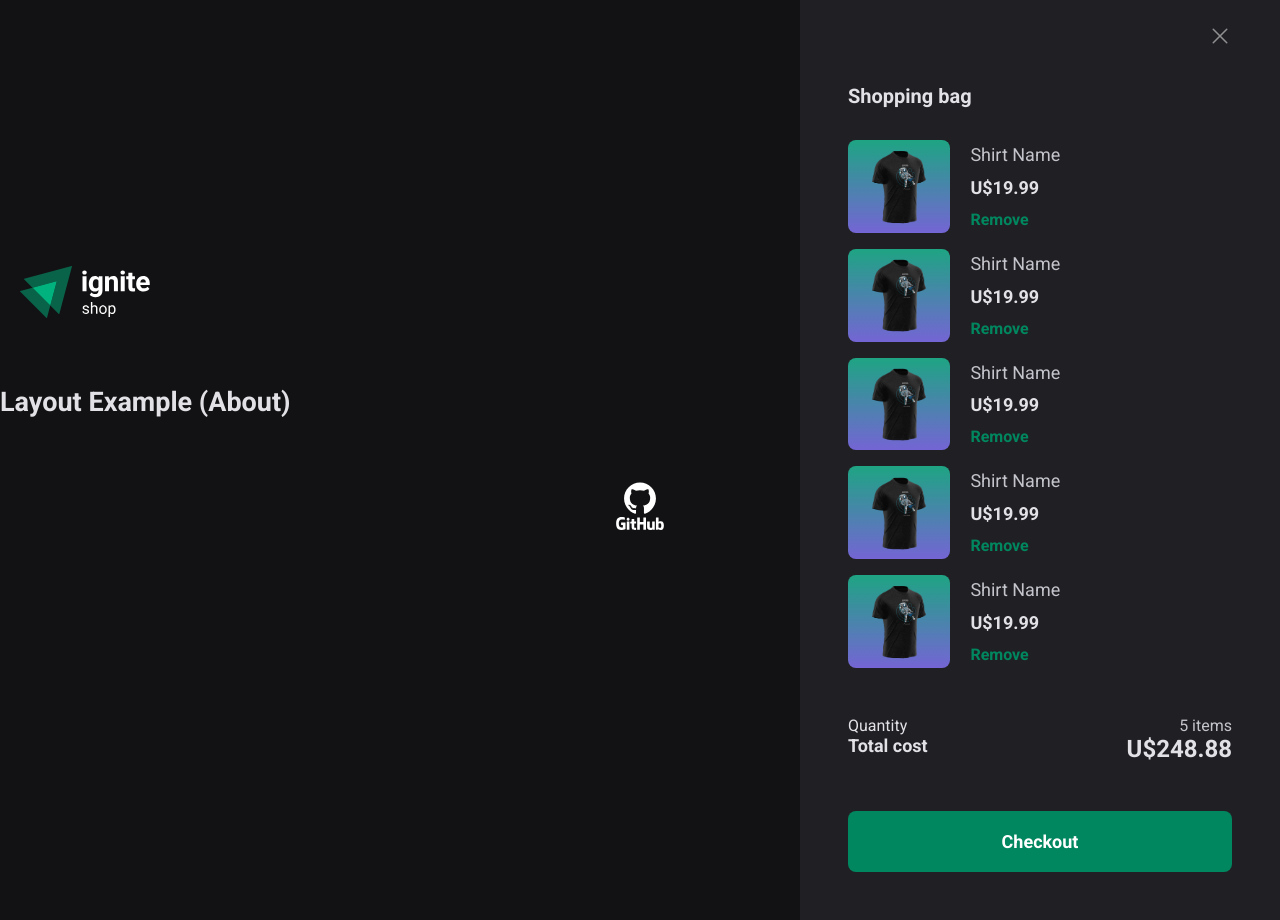
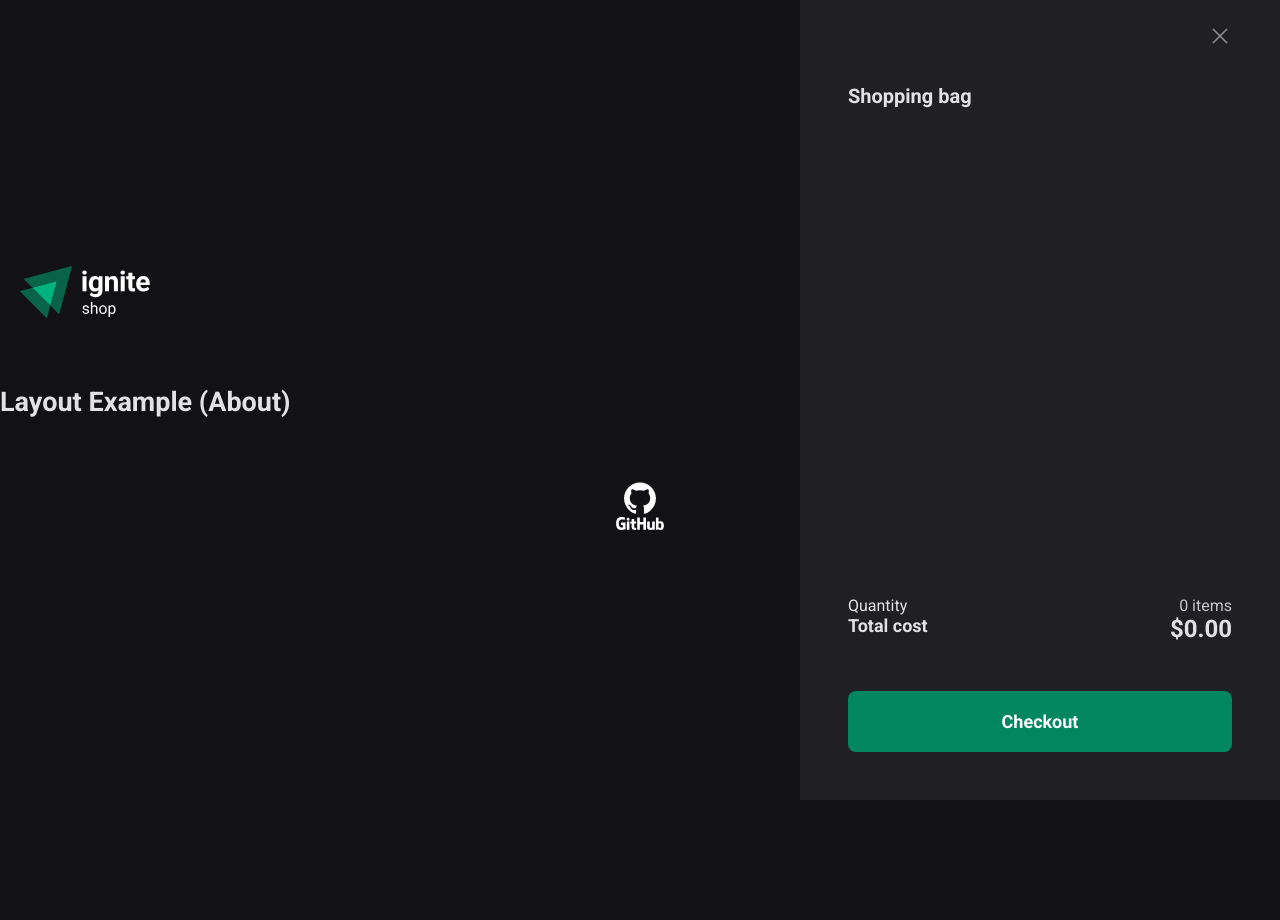
Before and after one commit to cleisonmp/ignite-shop, a Next.js app: page /about in a window 1280 px wide. Both pictures are taken after a click on the button 1244 px from the left and 294 px from the top of the page. After the commit the page ends 800 px from the top, so only its background shows below. Built offline with nearby package versions, Linux system fonts and the light colour scheme.

Commit message:
feat: add shopping cart into the whole app flow :sparkles:

```diff
--- a/src/components/ShoppingCart/index.tsx
+++ b/src/components/ShoppingCart/index.tsx
@@ -1,4 +1,5 @@
-import { useCallback } from 'react'
+import { useCallback, useState } from 'react'
+import axios from 'axios'
 import shallow from 'zustand/shallow'
 
 import { X } from 'phosphor-react'
@@ -16,6 +17,7 @@ import {
   SummaryDetailsContainer,
 } from './shoppingCartStitches'
 import { useShoppingCartDrawer } from '../../lib/stores/ShoppingCartDrawer'
+import { useShoppingCart } from '../../lib/hooks/useShoppingCart'
 
 // eslint-disable-next-line @typescript-eslint/no-empty-interface
 export interface ShoppingCartProps {}
@@ -23,13 +25,44 @@ export interface ShoppingCartProps {}
 //import { useTransition, animated, config } from 'react-spring/web'
 
 export const ShoppingCart = () => {
+  const [isCreatingCheckoutSession, setIsCreatingCheckoutSession] =
+    useState(false)
   const closeShoppingCart = useShoppingCartDrawer(
     useCallback((state) => state.closeShoppingCart, []),
     shallow,
   )
+  const { products, getTotalCost, removeProduct } = useShoppingCart()
+
+  const totalCost = getTotalCost()
 
   const handleCloseShoppingCart = () => {
     closeShoppingCart()
+  }
+
+  const handleRemoveItemFromCart = (productId: string) => {
+    removeProduct(productId)
+  }
+
+  async function handleCheckout() {
+    try {
+      setIsCreatingCheckoutSession(true)
+      const stripeProductList = products.map((product) => {
+        return {
+          price: product.priceId,
+          quantity: 1,
+        }
+      })
+
+      const response = await axios.post('/api/checkout', stripeProductList)
+
+      const { checkoutUrl } = response.data
+
+      window.location.href = checkoutUrl
+    } catch (err) {
+      setIsCreatingCheckoutSession(false)
+
+      alert('Falha ao redirecionar ao checkout!')
+    }
   }
 
   return (
@@ -42,60 +75,41 @@ export const ShoppingCart = () => {
       <h2>Shopping bag</h2>
       <ProductListContainer>
         <ul>
-          <li>
-            <ProductCard imageUrl='/shirt.png' />
-            <ProductInfo>
-              <ProductName>Shirt Name</ProductName>
-              <ProductPrice>U$19.99</ProductPrice>
-              <ButtonRemove>Remove</ButtonRemove>
-            </ProductInfo>
-          </li>
-          <li>
-            <ProductCard imageUrl='/shirt.png' />
-            <ProductInfo>
-              <ProductName>Shirt Name</ProductName>
-              <ProductPrice>U$19.99</ProductPrice>
-              <ButtonRemove>Remove</ButtonRemove>
-            </ProductInfo>
-          </li>
-          <li>
-            <ProductCard imageUrl='/shirt.png' />
-            <ProductInfo>
-              <ProductName>Shirt Name</ProductName>
-              <ProductPrice>U$19.99</ProductPrice>
-              <ButtonRemove>Remove</ButtonRemove>
-            </ProductInfo>
-          </li>
-          <li>
-            <ProductCard imageUrl='/shirt.png' />
-            <ProductInfo>
-              <ProductName>Shirt Name</ProductName>
-              <ProductPrice>U$19.99</ProductPrice>
-              <ButtonRemove>Remove</ButtonRemove>
-            </ProductInfo>
-          </li>
-          <li>
-            <ProductCard imageUrl='/shirt.png' />
-            <ProductInfo>
-              <ProductName>Shirt Name</ProductName>
-              <ProductPrice>U$19.99</ProductPrice>
-              <ButtonRemove>Remove</ButtonRemove>
-            </ProductInfo>
-          </li>
+          {products.map((product) => {
+            return (
+              <li key={product.id}>
+                <ProductCard imageUrl={product.imageUrl} />
+                <ProductInfo>
+                  <ProductName>{product.name}</ProductName>
+                  <ProductPrice>{product.formattedPrice}</ProductPrice>
+                  <ButtonRemove
+                    onClick={() => handleRemoveItemFromCart(product.id)}
+                  >
+                    Remove
+                  </ButtonRemove>
+                </ProductInfo>
+              </li>
+            )
+          })}
         </ul>
       </ProductListContainer>
       <SummaryContainer>
         <div>
           <SummaryDetailsContainer>
             <span>Quantity</span>
-            <span id='totalItems'>5 items</span>
+            <span id='totalItems'>{`${products.length}  items`}</span>
           </SummaryDetailsContainer>
           <SummaryDetailsContainer>
             <span id='totalCostLabel'>Total cost</span>
-            <span id='totalCost'>U$248.88</span>
+            <span id='totalCost'>{totalCost}</span>
           </SummaryDetailsContainer>
         </div>
-        <ButtonCheckout>Checkout</ButtonCheckout>
+        <ButtonCheckout
+          disabled={isCreatingCheckoutSession}
+          onClick={handleCheckout}
+        >
+          Checkout
+        </ButtonCheckout>
       </SummaryContainer>
     </Container>
   )
--- /dev/null
+++ b/src/lib/hooks/useShoppingCart.ts
@@ -0,0 +1,36 @@
+import { useCallback, useEffect, useState } from 'react'
+import shallow from 'zustand/shallow'
+import { useShoppingCartData } from '../stores/ShoppingCartData'
+
+//this hook is a workaround for zustand persist with next.js
+export const useShoppingCart = () => {
+  const products = useShoppingCartData((state) => state.products, shallow)
+  const totalCost = useShoppingCartData((state) => state.totalCost)
+  const {
+    addProduct,
+    removeProduct,
+    clearCart,
+    getTotalCost,
+    isProductInCart,
+  } = useShoppingCartData(
+    useCallback((state) => state, []),
+    shallow,
+  )
+  const [productsTemporaryData, setProductsTemporaryData] = useState<
+    typeof products
+  >([])
+
+  useEffect(() => {
+    setProductsTemporaryData(products)
+  }, [products])
+
+  return {
+    products: productsTemporaryData,
+    totalCost,
+    addProduct,
+    removeProduct,
+    getTotalCost,
+    isProductInCart,
+    clearCart,
+  }
+}
--- /dev/null
+++ b/src/lib/stores/ShoppingCartData.ts
@@ -0,0 +1,64 @@
+import create from 'zustand'
+import { persist } from 'zustand/middleware'
+import packageJson from '../../../package.json'
+import { formatCurrency } from '../utils/formatCurrency'
+
+interface ProductData {
+  id: string
+  name: string
+  imageUrl: string
+  price: number
+  formattedPrice: string
+  description: string
+  priceId: string
+}
+interface ShoppingCartDataProps {
+  products: ProductData[]
+  totalCost: string
+  addProduct: (product: ProductData) => void
+  removeProduct: (productId: string) => void
+  clearCart: () => void
+  getTotalCost: () => string
+  isProductInCart: (productId: string) => boolean
+}
+
+export const useShoppingCartData = create<ShoppingCartDataProps>()(
+  persist(
+    (set, get) => ({
+      products: [],
+      totalCost: 'U$0',
+      addProduct: (product) =>
+        set((shoppingCartState) => {
+          if (shoppingCartState.products.find((p) => p.id === product.id)) {
+            return shoppingCartState
+          }
+          return { products: [...shoppingCartState.products, product] }
+        }),
+      removeProduct: (productId) =>
+        set((shoppingCartState) => {
+          const shoppingCartWithoutRemovedItem =
+            shoppingCartState.products.filter(
+              (product) => product.id !== productId,
+            )
+
+          return { products: shoppingCartWithoutRemovedItem }
+        }),
+      clearCart: () =>
+        set(() => {
+          return { products: [] }
+        }),
+      getTotalCost: () => {
+        const newItemsPriceSum = get().products.reduce(
+          (sum, item) => sum + item.price,
+          0,
+        )
+        return formatCurrency((newItemsPriceSum ?? 0) / 100)
+      },
+      isProductInCart: (productId) =>
+        !!get().products.find((p) => p.id === productId),
+    }),
+    {
+      name: `storage-${packageJson.name}-${packageJson.version}`,
+    },
+  ),
+)
--- a/src/pages/api/checkout.ts
+++ b/src/pages/api/checkout.ts
@@ -6,13 +6,13 @@ export default async function handler(
   req: NextApiRequest,
   res: NextApiResponse,
 ) {
-  const { priceId } = req.body
+  const products = req.body
 
   if (req.method !== 'POST') {
     return res.status(405).json({ error: 'Method not allowed.' })
   }
 
-  if (!priceId) {
+  if (!products) {
     return res.status(400).json({ error: 'Price not found.' })
   }
 
@@ -23,12 +23,7 @@ export default async function handler(
     success_url: successUrl,
     cancel_url: cancelUrl,
     mode: 'payment',
-    line_items: [
-      {
-        price: priceId,
-        quantity: 1,
-      },
-    ],
+    line_items: [...products],
   })
 
   return res.status(201).json({
--- a/src/styles/pages/success.ts
+++ b/src/styles/pages/success.ts
@@ -53,3 +53,9 @@ export const ImageContainer = styled('div', {
     objectFit: 'cover',
   },
 })
+export const ProductListContainer = styled('div', {
+  display: 'flex',
+  alignItems: 'center',
+  justifyContent: 'center',
+  gap: '1rem',
+})
```
Also changed, not shown: src/pages/product/[id].tsx (+23 -24 lines), src/pages/success.tsx (+38 -19 lines).
